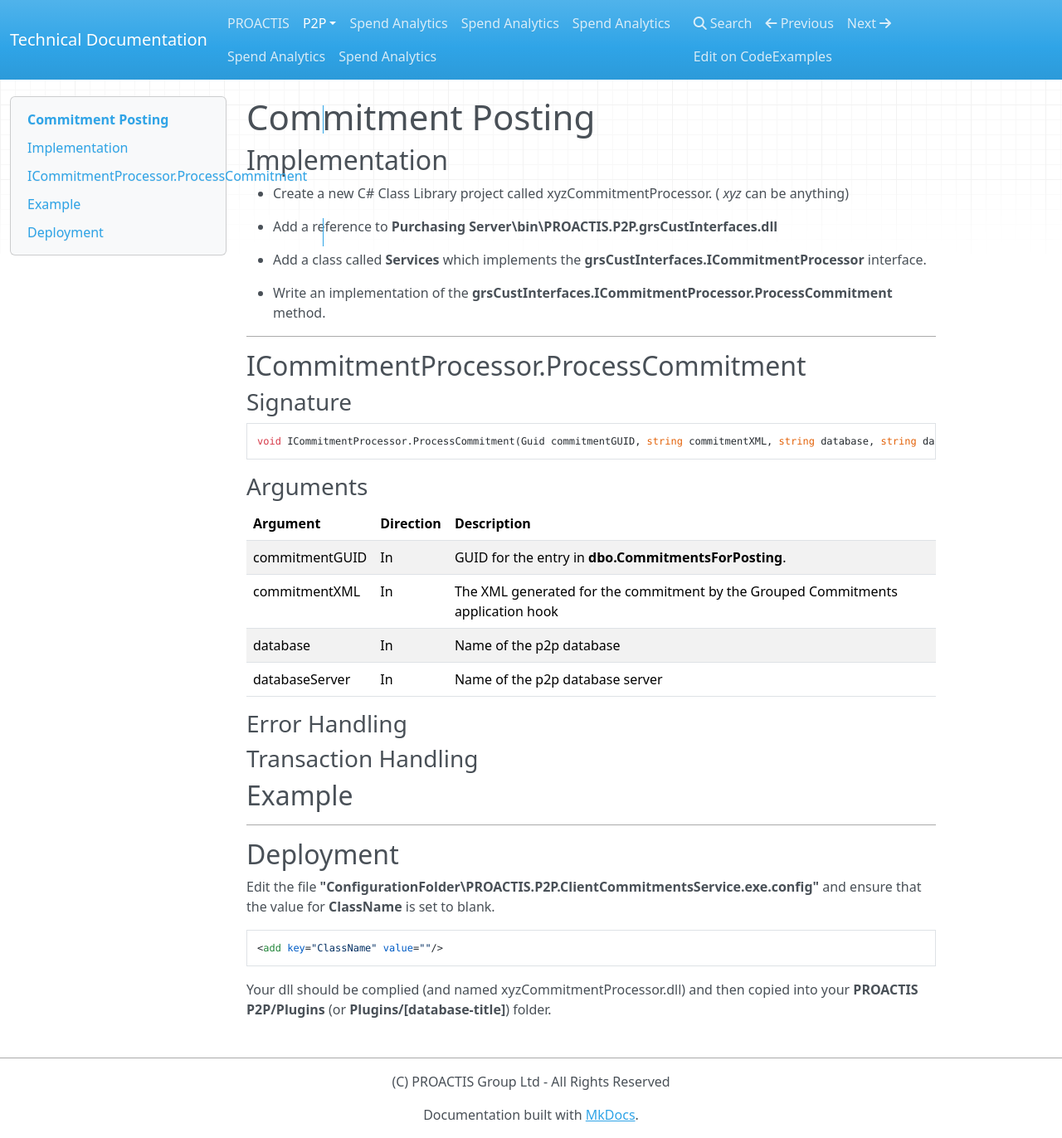
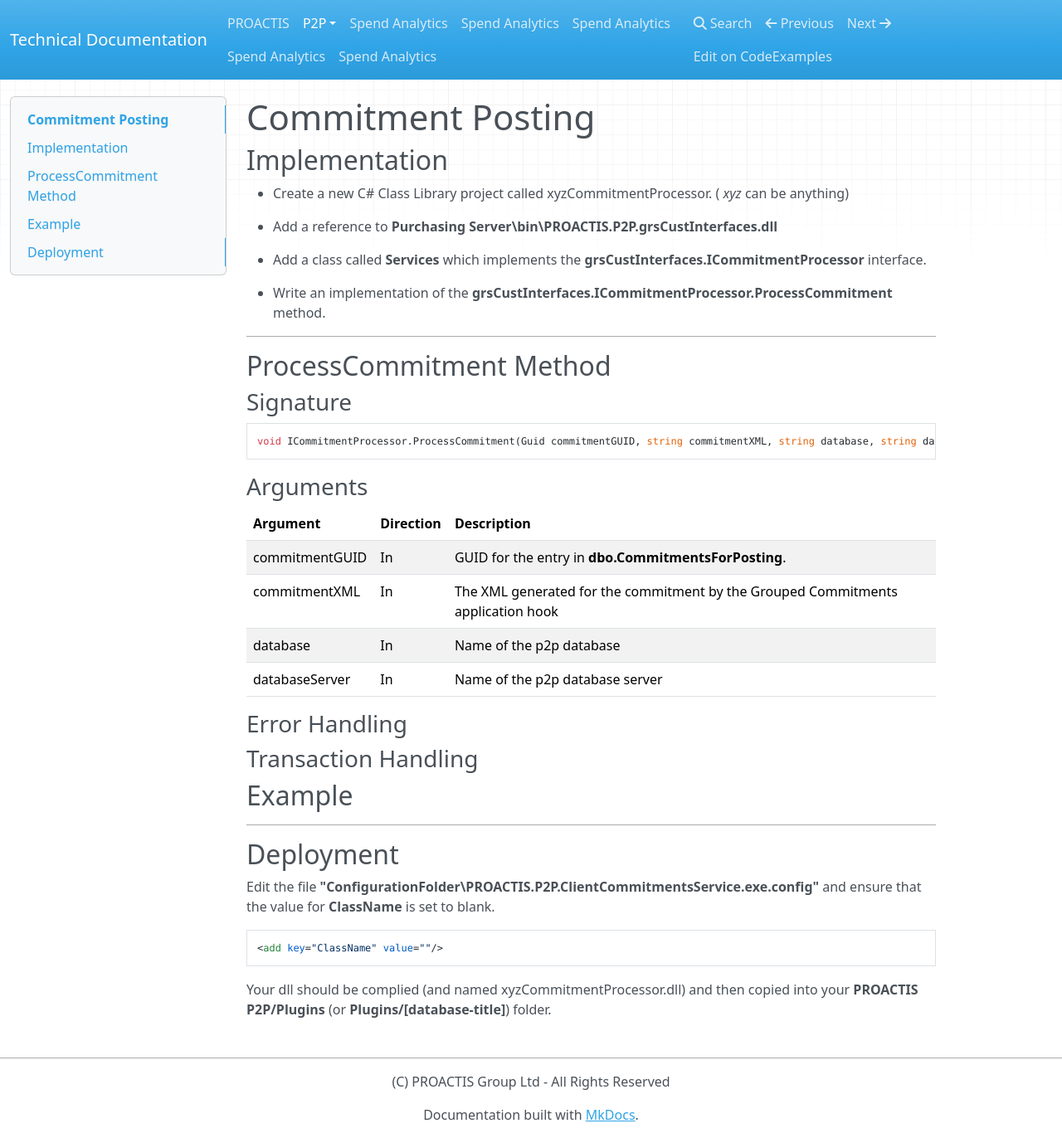
Before and after one commit to proactis-documentation/documentation-source, an MkDocs documentation site: the page built from docs/p2p/commitments.md, in a window 1280 px wide and 1372 px high. Shown: the whole window at 83% size. Built offline with MkDocs 1.6.1, drawn with Linux system fonts in a browser that asks for light colours; nearby versions of some CDN libraries; old or Windows-style settings are respelled for this version of MkDocs.

Commit message:
Commitments

````diff
--- a/docs/p2p/commitments.md
+++ b/docs/p2p/commitments.md
@@ -12,7 +12,7 @@
 
 ---
 
-## ICommitmentProcessor.ProcessCommitment
+## ProcessCommitment Method
 
 ### Signature
 ```
````
